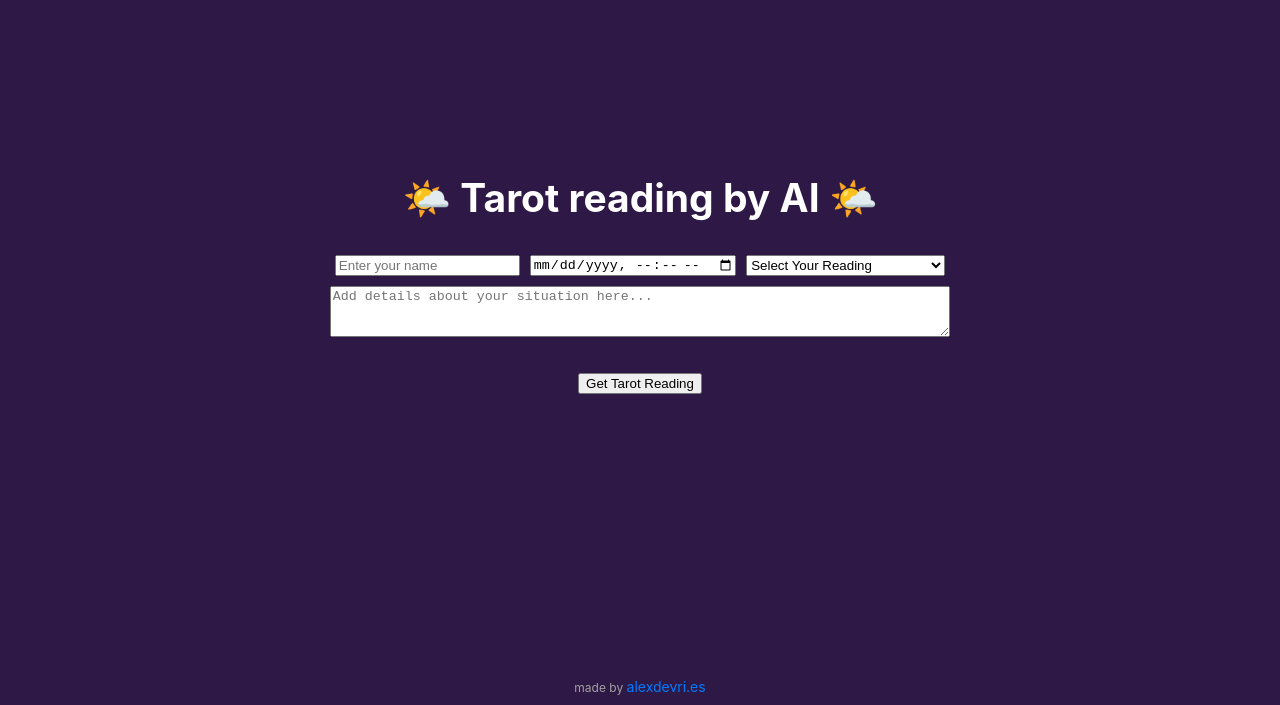
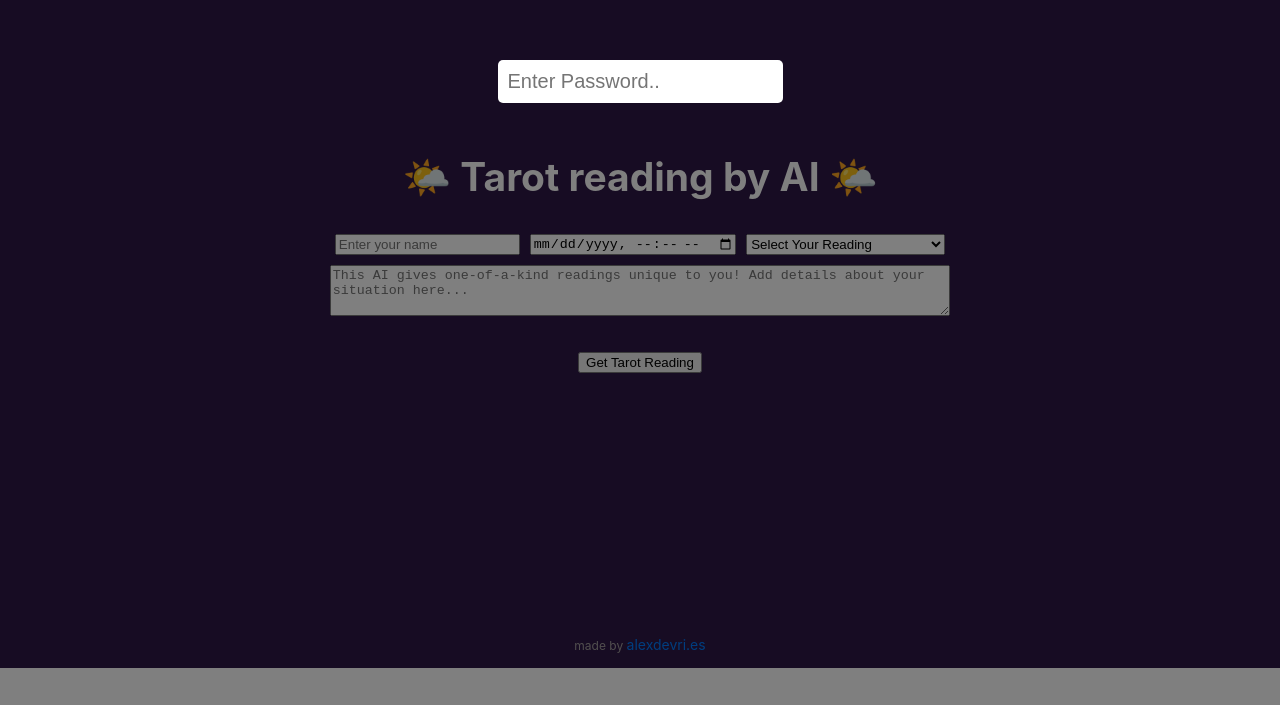
Before and after one commit to defreeze/AI-tarot-reading, a React (Create React App) app: page / in a window 1280 px wide. Shown: the part 132-837 px from the top of the page. After the commit the page ends 800 px from the top, so only its background shows below. Built offline with nearby package versions, Linux system fonts and the light colour scheme.

Commit message:
add password protection

```diff
--- a/src/App.css
+++ b/src/App.css
@@ -1,5 +1,9 @@
 .App {
   text-align: center;
+  display: flex;
+  flex-direction: column;
+  min-height: 100vh;
+  position: relative;
 }
 
 .App-logo {
@@ -15,7 +19,7 @@
 
 .App-header {
   background-color: rgb(46, 24, 70);
-  min-height: 100vh;
+  flex: 99;
   display: flex;
   flex-direction: column;
   align-items: center;
@@ -30,6 +34,7 @@
 
 .App-footer {
   text-align: center;
+  flex: 1;
   margin-top: 0px;
   padding: 10px;
   font-size: 12px;
@@ -116,3 +121,27 @@
   text-align: center;
   margin-top: 0;
 }
+
+.password-overlay {
+  position: fixed;
+  top: 0;
+  left: 0;
+  width: 100%;
+  height: 100%;
+  background-color: rgba(0, 0, 0, 0.5);
+  display: flex;
+  justify-content: center;
+  align-items: flex-start;
+  padding-top: 15%;
+  z-index: 2;
+  /* Higher than the content but not too high */
+}
+
+.password-input {
+  padding: 10px;
+  font-size: 20px;
+  border-radius: 5px;
+  border: none;
+  outline: none;
+  margin-bottom: 10px;
+}
--- a/src/App.js
+++ b/src/App.js
@@ -1,15 +1,44 @@
+import React, { useState } from 'react';
 import './App.css';
 import Tarotgen from './components/tarotreading';
 
 function App() {
+  const [isAuthenticated, setIsAuthenticated] = useState(false);
+  const [password, setPassword] = useState('');
+
+  const handlePasswordChange = (e) => {
+    setPassword(e.target.value);
+  };
+
+  const handleKeyDown = (e) => {
+    if (e.key === 'Enter' && password === 'alexdevri.es') {
+      setIsAuthenticated(true);
+    }
+  };
+
   return (
     <div className="App">
+      {/* Main Content */}
       <header className="App-header">
         <Tarotgen />
       </header>
       <footer className="App-footer">
         made by <a href="https://www.alexdevri.es" target="_blank" rel="noopener noreferrer">alexdevri.es</a>
       </footer>
+
+      {/* Password Overlay */}
+      {!isAuthenticated && (
+        <div className="password-overlay">
+          <input
+            type="password"
+            placeholder="Enter Password.."
+            value={password}
+            onChange={handlePasswordChange}
+            onKeyDown={handleKeyDown}
+            className="password-input"
+          />
+        </div>
+      )}
     </div>
   );
 }
--- a/src/components/tarotreading.js
+++ b/src/components/tarotreading.js
@@ -139,7 +139,7 @@ function Tarotgen() {
                 </div>
                 <textarea
                     className="prompt-input"
-                    placeholder="Add details about your situation here..."
+                    placeholder="This AI gives one-of-a-kind readings unique to you! Add details about your situation here..."
                     value={prompt}
                     onChange={(e) => setPrompt(e.target.value)}
                     rows="3"
```
